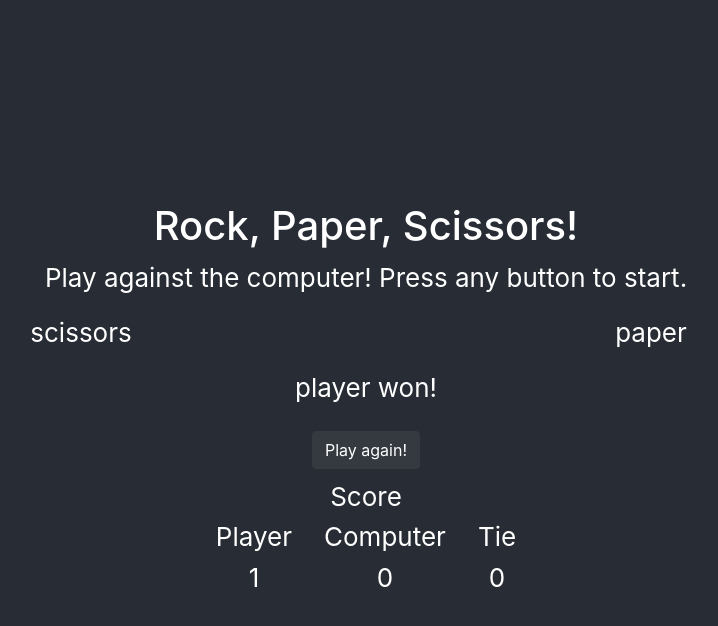
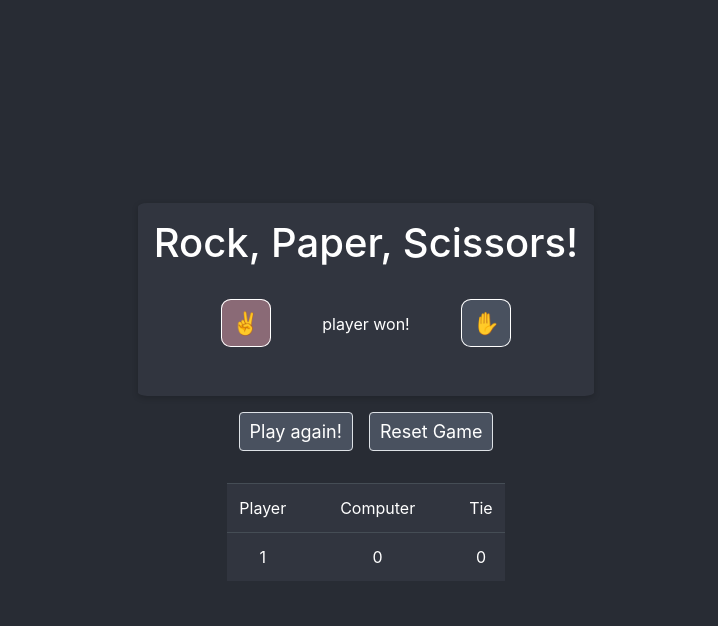
Before and after one commit to stefi23/Schere-Stein-Papier, a React (Create React App) app: page / in a window 1280 px wide. Both pictures are taken after a click on the button "✌️". Shown: the top 626 px of the page, without its empty margins (274-992 px from the left). Built offline with nearby package versions, Linux system fonts and the light colour scheme.

Commit message:
Design updates

```diff
--- a/src/App.css
+++ b/src/App.css
@@ -59,10 +59,56 @@
 }
 
 .buttonGrayRounded {
-  background-color: #49515f;
-  border-radius: 20%;
+  background-color: #49515f !important;
+  border-radius: 20% !important;
 }
 
 .buttonGrayRounded:hover {
+  background-color: #8a6a76 !important;
+}
+
+.box {
+  background-color: #31353f;
+  border: 0;
+  box-shadow: 0 2px 6px 0px hsla(0, 0%, 0%, 0.2);
+  border-radius: 2%;
+}
+
+p {
+  font-size: 16px;
+}
+
+.buttonPink {
+  font-size: 18px;
+  background-color: #49515f;
+  color: white;
+  padding: 5px 10px;
+}
+
+.table-dark,
+.table-dark > th,
+.table-dark > td {
+  background-color: #31353f;
+  font-size: 16px;
+}
+
+.buttonBoxPink {
   background-color: #8a6a76;
+  font-size: 22px !important;
+  padding: 10px;
+  border-radius: 20%;
+  border: 1px solid white;
+  text-align: center;
 }
+
+.buttonBox {
+  /* -webkit-appearance: button;
+  -moz-appearance: button;
+  appearance: button; */
+  background-color: #49515f;
+  font-size: 22px !important;
+  padding: 10px;
+  border-radius: 20%;
+  border: 1px solid white;
+  text-align: center;
+}
--- a/src/App.js
+++ b/src/App.js
@@ -5,7 +5,7 @@ class App extends React.Component {
   constructor(props) {
     super(props);
     this.state = {
-      element: ["paper", "scissors", "rock"],
+      element: ["✋", "✌️", "✊"],
       computer: "",
       player: "",
       winner: "unknown",
@@ -35,28 +35,28 @@ class App extends React.Component {
       return Math.floor(Math.random() * (max - min)) + min;
     }
     let index = getRandomInt();
-    if (index === 0) return "paper";
-    else if (index === 1) return "scissors";
-    else return "rock";
+    if (index === 0) return "✋";
+    else if (index === 1) return "✌️";
+    else return "✊";
   };
 
   getWinner = (player, computer) => {
     if (player === computer) {
       return "tie";
-    } else if (player === "rock") {
-      if (computer === "scissors") {
+    } else if (player === "✊") {
+      if (computer === "✌️") {
         return "player";
       } else {
         return "computer";
       }
-    } else if (player === "scissors") {
-      if (computer === "paper") {
+    } else if (player === "✌️") {
+      if (computer === "✋") {
         return "player";
       } else {
         return "computer";
       }
-    } else if (player === "paper") {
-      if (computer === "rock") {
+    } else if (player === "✋") {
+      if (computer === "✊") {
         return "player";
       } else {
         return "computer";
@@ -68,6 +68,15 @@ class App extends React.Component {
     this.setState({
       winner: "unknown",
     });
+  };
+
+  resetGame = () => {
+    this.setState({
+      computerScore: 0,
+      playerScore: 0,
+      tie: 0,
+    });
+    this.playGame();
   };
 
   getScore = (winner) => {
@@ -88,19 +97,21 @@ class App extends React.Component {
 
   render() {
     return (
-      <div className="App">
+      <div className="App ">
         <header className="App-header">
-          <h1>Rock, Paper, Scissors!</h1>
-          <div className="container">
-            <p>Play against the computer! Press any button to start.</p>
+          <div className="p-3 box">
+            <h1>Rock, Paper, Scissors!</h1>
 
             {this.state.winner === "unknown" ? (
               <div className="row">
+                <div className="container ">
+                  <p>Play against the computer. Press any button to start.</p>
+                </div>
                 <div className="col-12">
                   <button
                     onClick={this.handleChoice}
                     name="user"
-                    value={"rock"}
+                    value={"✊"}
                     className="m-2 buttonGrayRounded"
                   >
                     ✊
@@ -108,7 +119,7 @@ class App extends React.Component {
                   <button
                     onClick={this.handleChoice}
                     name="user"
-                    value={"paper"}
+                    value={"✋"}
                     className="m-2 buttonGrayRounded"
                   >
                     ✋
@@ -117,7 +128,7 @@ class App extends React.Component {
                   <button
                     onClick={this.handleChoice}
                     name="user"
-                    value={"scissors"}
+                    value={"✌️"}
                     className="m-2 buttonGrayRounded"
                   >
                     ✌️
@@ -125,26 +136,51 @@ class App extends React.Component {
                 </div>
               </div>
             ) : (
-              <div className="row">
-                <div className="col-6 text-center">
-                  <p>{this.state.player}</p>
+              <div className="row p-3 m-3">
+                <div className="col-4 text-center">
+                  <p className="m-2">
+                    <span className="buttonBoxPink"> {this.state.player}</span>
+                  </p>
                 </div>
-                <div className="col-6 text-center">
-                  <p>{this.state.computer}</p>
+                <div className="col-4 text-center d-flex align-items-center justify-content-center ">
+                  <p className="mb-0">
+                    {" "}
+                    {this.state.winner === "tie"
+                      ? "You have a tie"
+                      : this.state.winner + " won!"}
+                  </p>
                 </div>
-                <div className="col-12 text-center">
-                  <p>{this.state.winner} won!</p>
+                <div className="col-4 text-center">
+                  <p className="m-2 ">
+                    <span className="buttonBox"> {this.state.computer}</span>
+                  </p>
                 </div>
               </div>
             )}
           </div>
-          <button className="btn btn-dark m-2" onClick={this.playGame}>
-            Play again!
-          </button>
-          <div className="row">
+          <div className="row mt-2">
             <div className="col-12">
-              Score
-              <table id="scoreboard" align="center">
+              <button
+                className="buttonPink m-2 border rounded"
+                onClick={this.playGame}
+              >
+                Play again!
+              </button>
+              <button
+                className="buttonPink m-2 border rounded"
+                onClick={this.resetGame}
+              >
+                Reset Game
+              </button>
+            </div>
+          </div>
+          <div className="row mt-4">
+            <div className="col-12">
+              <table
+                id="scoreboard"
+                align="center"
+                className="table table-dark"
+              >
                 <tr>
                   <td> Player </td>
                   <td width="30"> &nbsp; </td>
```
